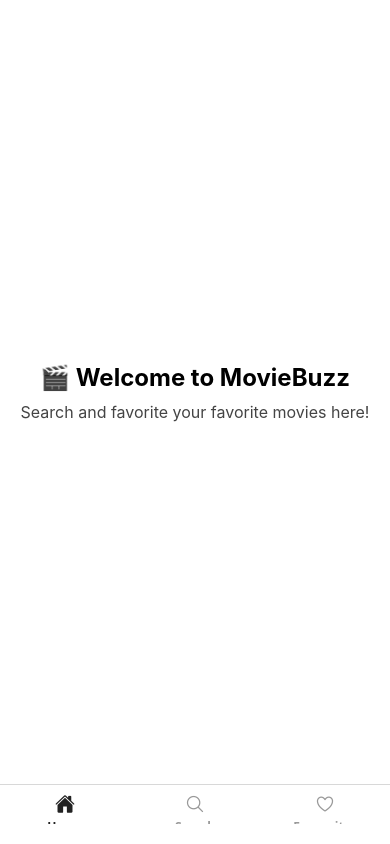
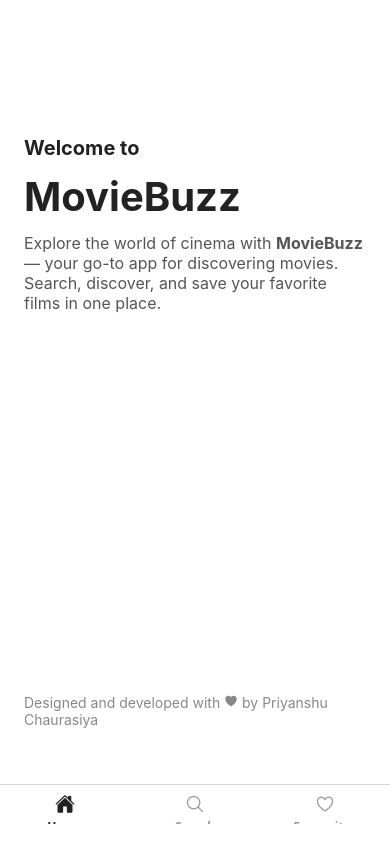
Before and after one commit to iamsainty/moviebuzz, a React Native app: screen /Home in a window 390 px wide. Built offline with nearby package versions, Linux system fonts and the light colour scheme; no server answers.

Commit message:
UI refine for homescreen

```diff
--- a/screens/HomeScreen.js
+++ b/screens/HomeScreen.js
@@ -1,33 +1,72 @@
 import React from "react";
-import { View, Text, StyleSheet } from "react-native";
+import { View, Text, StyleSheet, SafeAreaView, Platform } from "react-native";
+import { Ionicons } from "@expo/vector-icons";
 
 export default function HomeScreen() {
   return (
-    <View style={styles.container}>
-      <Text style={styles.title}>🎬 Welcome to MovieBuzz</Text>
-      <Text style={styles.subtitle}>
-        Search and favorite your favorite movies here!
-      </Text>
-    </View>
+    <SafeAreaView style={styles.safeArea}>
+      <View style={styles.container}>
+        <View style={styles.content}>
+          <Text style={styles.greeting}>Welcome to</Text>
+          <Text style={styles.heading}>MovieBuzz</Text>
+          <Text style={styles.description}>
+            Explore the world of cinema with{" "}
+            <Text style={styles.accent}>MovieBuzz</Text> — your go-to app for
+            discovering movies. Search, discover, and save your favorite films
+            in one place.
+          </Text>
+        </View>
+
+        <View style={styles.footer}>
+          <Text style={styles.footerText}>
+            Designed and developed with <Ionicons name="heart" size={14} /> by
+            Priyanshu Chaurasiya
+          </Text>
+        </View>
+      </View>
+    </SafeAreaView>
   );
 }
 
 const styles = StyleSheet.create({
+  safeArea: {
+    flex: 1,
+    backgroundColor: "#ffffff",
+    paddingTop: Platform.OS === "android" ? 30 : 0,
+  },
   container: {
     flex: 1,
-    justifyContent: "center",
-    alignItems: "center",
-    padding: 20,
-    backgroundColor: "#fff",
+    justifyContent: "space-between",
+    paddingHorizontal: 24,
+    paddingVertical: 36,
   },
-  title: {
-    fontSize: 24,
+  content: {
+    marginTop: 100,
+  },
+  greeting: {
+    fontSize: 20,
     fontWeight: "bold",
-    marginBottom: 10,
+    color: "#222",
+    marginBottom: 12,
   },
-  subtitle: {
+  heading: {
+    fontSize: 40,
+    fontWeight: "bold",
+    color: "#222",
+    marginBottom: 12,
+  },
+  description: {
     fontSize: 16,
-    textAlign: "center",
-    color: "#444",
+    color: "#555",
+  },
+  accent: {
+    fontWeight: "bold",
+  },
+  footer: {
+    marginBottom: 20,
+  },
+  footerText: {
+    fontSize: 14,
+    color: "#888",
   },
 });
```
